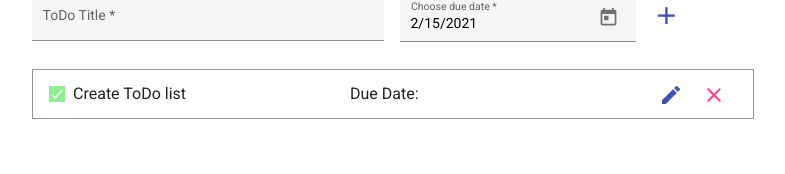
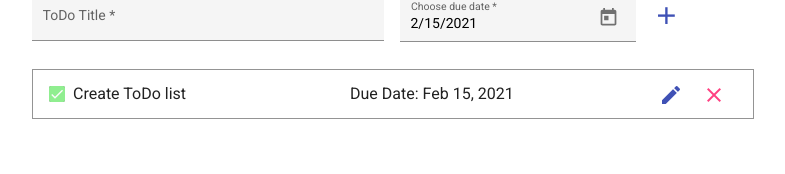
Before and after one commit to Antanina-Mazakova/todo-angular, an Angular app: page /#/todos in a window 1280 px wide. Shown: the part 107-281 px from the top of the page, without its empty margins (248-1033 px from the left). Built offline with nearby package versions, Linux system fonts and the light colour scheme.

Commit message:
- uninstall moment  - move base component to shared

```diff
--- a/package.json
+++ b/package.json
@@ -21,7 +21,6 @@
     "@angular/platform-browser": "~11.2.0",
     "@angular/platform-browser-dynamic": "~11.2.0",
     "@angular/router": "~11.2.0",
-    "moment": "^2.29.1",
     "rxjs": "~6.6.0",
     "tslib": "^2.0.0",
     "uuid": "^8.3.2",
--- a/src/app/app.module.ts
+++ b/src/app/app.module.ts
@@ -19,7 +19,7 @@ import { EmptyStateComponent } from 'src/app/shared/components/empty-state/empty
 import { TodoAddComponent } from 'src/app/todo-add/todo-add.component';
 import { TodoEditComponent } from './todo-edit/todo-edit.component';
 import { TodoContainerComponent } from './todo-container/todo-container.component';
-import { TodoBaseComponent } from './todo-base/todo-base.component';
+import { TodoBaseComponent } from './shared/components/todo-base/todo-base.component';
 
 @NgModule({
   declarations: [
--- a/src/app/core/helpers.ts
+++ b/src/app/core/helpers.ts
@@ -1,3 +1 @@
-import * as moment from 'moment';
-
-export const getTimestamp = (date?: string): number => (moment(date)).startOf('day').valueOf();
+export const isDateExpired = (date: Date) => new Date(date).valueOf() < new Date().valueOf();
--- a/src/app/core/models/todo.model.ts
+++ b/src/app/core/models/todo.model.ts
@@ -1,7 +1,7 @@
 export interface ITodo {
   id: string;
   title: string;
-  dueDate: string;
+  dueDate: Date;
   completed: boolean;
   expired: boolean;
 }
@@ -9,11 +9,11 @@ export interface ITodo {
 export class Todo {
   id: string;
   title: string;
-  dueDate: string;
+  dueDate: Date;
   completed: boolean;
   expired: boolean;
 
-  constructor( { id = '', title = '', dueDate = '', completed = false, expired = false }) {
+  constructor( { id = '', title = '', dueDate = new Date(), completed = false, expired = false }) {
     this.id = id;
     this.title = title;
     this.dueDate = dueDate;
--- a/src/app/core/services/todo.service.ts
+++ b/src/app/core/services/todo.service.ts
@@ -3,14 +3,14 @@ import { BehaviorSubject } from 'rxjs';
 import { v4 as uuidv4 } from 'uuid';
 
 import { Todo, ITodo } from 'src/app/core/models/todo.model';
-import { getTimestamp } from 'src/app/core/helpers';
+import { isDateExpired } from 'src/app/core/helpers';
 
 @Injectable({ providedIn: 'root' })
 export class TodoService {
   todos: ITodo[] = [{
     id: uuidv4(),
     title: 'Create ToDo list',
-    dueDate: '',
+    dueDate: new Date(),
     completed: true,
     expired: false
   }];
@@ -21,7 +21,8 @@ export class TodoService {
   constructor() { }
 
   addTodo = (todoItem: ITodo) => {
-    const expired = getTimestamp() > getTimestamp(todoItem.dueDate);
+    const { dueDate } = todoItem;
+    const expired = isDateExpired(dueDate);
     const todo = new Todo({ ...todoItem, id: uuidv4(), completed: false, expired });
 
     const todoList = this.todoList.getValue();
@@ -55,7 +56,8 @@ export class TodoService {
   }
 
   editTodo = (todoItem: ITodo): void => {
-    const expired = getTimestamp() > getTimestamp(todoItem.dueDate);
+    const { dueDate } = todoItem;
+    const expired = isDateExpired(dueDate);
     const todoList = this.todoList.getValue()
       .map((todo: ITodo): ITodo => {
         if (todo.id === todoItem.id) {
--- a/src/app/todo-base/todo-base.component.ts
+++ b/src/app/shared/components/todo-base/todo-base.component.ts
@@ -12,7 +12,7 @@ export class TodoBaseComponent implements OnInit {
   @Input() submitTitle: string;
   @Input() todoData: {
     title: string;
-    dueDate: string;
+    dueDate: Date;
   }
 
   todoForm = new FormGroup({
--- a/src/app/todo-add/todo-add.component.ts
+++ b/src/app/todo-add/todo-add.component.ts
@@ -1,6 +1,6 @@
 import { Component } from '@angular/core';
 
-import { TodoBaseComponent } from 'src/app/todo-base/todo-base.component';
+import { TodoBaseComponent } from 'src/app/shared/components/todo-base/todo-base.component';
 import { TodoService } from 'src/app/core/services/todo.service';
 import { ITodo } from '../core/models/todo.model';
 
--- a/src/app/todo-edit/todo-edit.component.ts
+++ b/src/app/todo-edit/todo-edit.component.ts
@@ -13,7 +13,7 @@ export class TodoEditComponent implements OnInit {
   id: string;
   todo: ITodo;
   todoData = {
-    dueDate: '',
+    dueDate: new Date(),
     title: ''
   }
 
```
Also changed, not shown: src/app/shared/components/todo-base/todo-base.component.html (renamed from src/app/todo-base/todo-base.component.html), src/app/shared/components/todo-base/todo-base.component.scss (renamed from src/app/todo-base/todo-base.component.scss), 2 other files (tests, documents, lock files or other folders).
